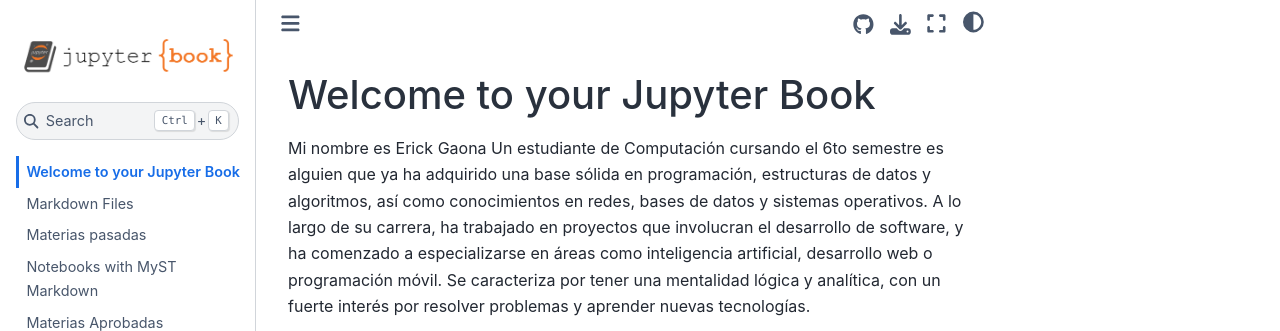
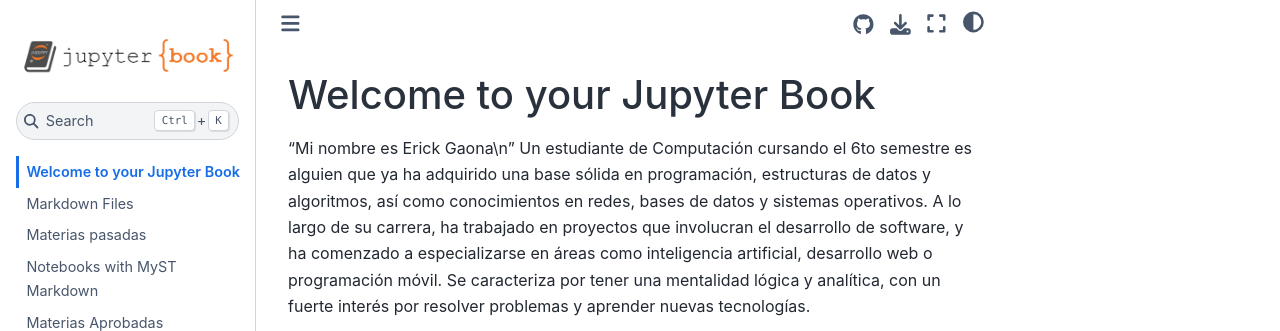
Before and after one commit to ErickGaona/semana1tutoria01, a Jupyter Book: the page built from intro.md, in a window 1280 px wide. Shown: the top 331 px of the page. Built offline with Jupyter Book 1.0.4 settings and Sphinx 7.4.7 and the Sphinx Book theme 1.1.4, drawn with Linux system fonts in a browser that asks for light colours.

````diff
--- a/intro.md
+++ b/intro.md
@@ -1,6 +1,6 @@
 # Welcome to your Jupyter Book
 
-Mi nombre es Erick Gaona
+"Mi nombre es Erick Gaona\n"
 Un estudiante de Computación cursando el 6to semestre es alguien que ya ha adquirido una base sólida en programación, estructuras de datos y algoritmos, así como conocimientos en redes, bases de datos y sistemas operativos. A lo largo de su carrera, ha trabajado en proyectos que involucran el desarrollo de software, y ha comenzado a especializarse en áreas como inteligencia artificial, desarrollo web o programación móvil. Se caracteriza por tener una mentalidad lógica y analítica, con un fuerte interés por resolver problemas y aprender nuevas tecnologías.
 
 ```{tableofcontents}
````
